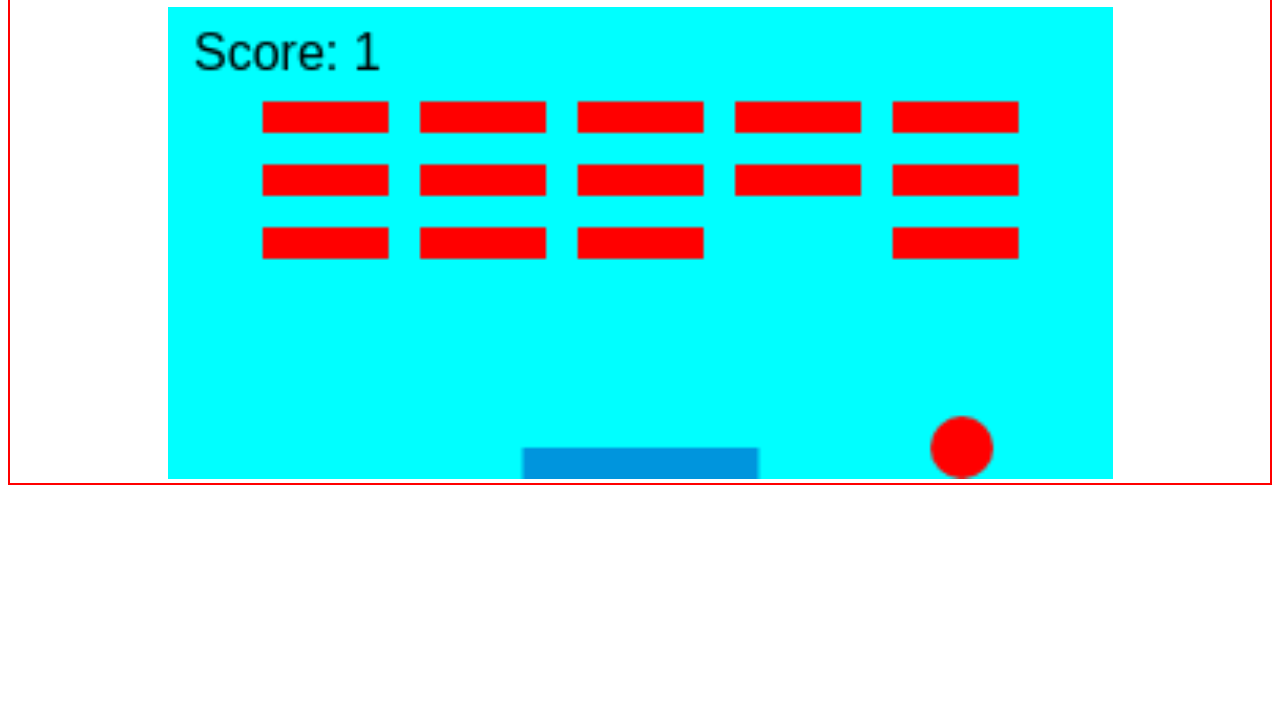
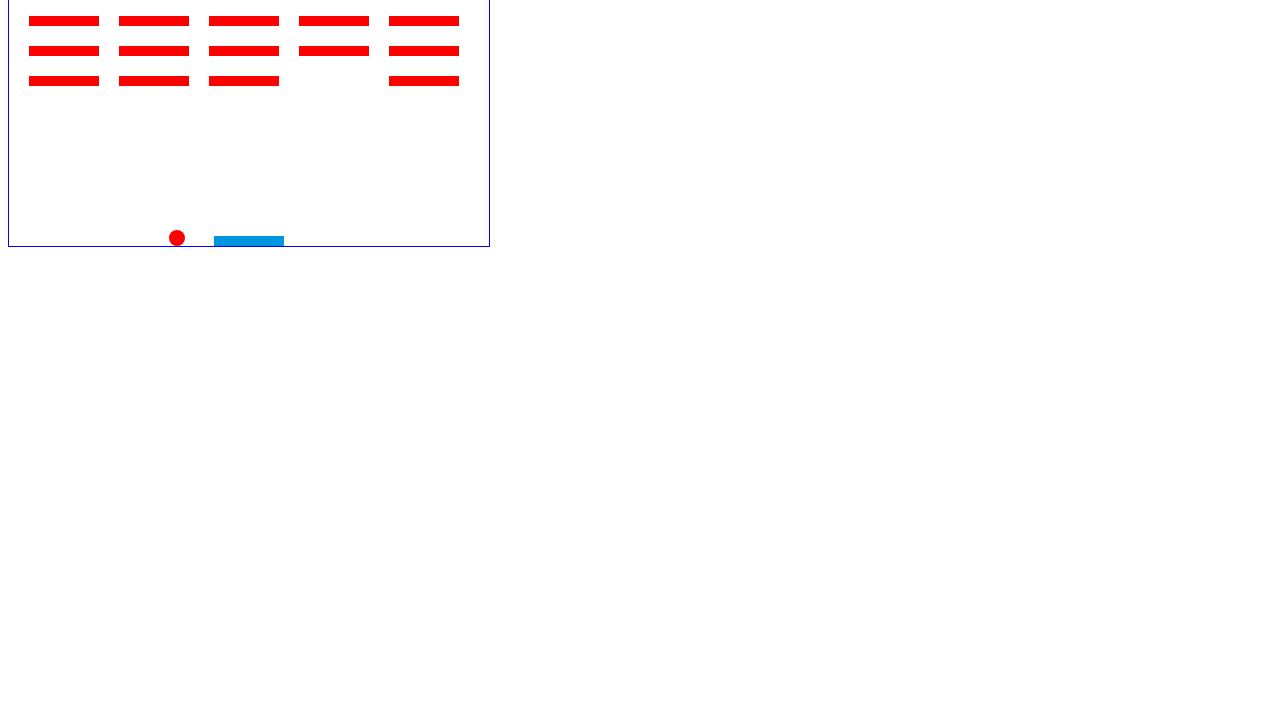
Before and after one commit to CleverOscar/Canvas_Demo, a website: page index.html in a window 1280 px wide. Shown: the part 83-800 px from the top of the page. Drawn offline with Linux system fonts and the light colour scheme.

Commit message:
Complete

```diff
--- a/canvas.js
+++ b/canvas.js
@@ -5,16 +5,18 @@ var ctx = canvas.getContext('2d');
 
 var x = canvas.width/2;
 var y = canvas.height-30;
-var dx = 1;
+
+// speed of the ball
+var dx = 3;
 var dy = -1;
 
 // ball variable
-var ballRadius = 10;
+var ballRadius = 8;
 
 
 // Paddle varibales
 var paddleHeight = 10;
-var paddleWidth = 75;
+var paddleWidth = 70;
 var paddleX = (canvas.width-paddleWidth) / 2;
 
 // Paddle button control Variabels
@@ -23,13 +25,13 @@ var rightPressed = false;
 
 
 // Brick Variables
-var brickRowCount = 3;
+var brickRowCount = 5;
 var brickColumnCount = 5;
-var brickWidth = 40;
+var brickWidth = 70;
 var brickHeight = 10;
-var brickPadding = 10;
+var brickPadding = 20;
 var brickOffsetTop = 30;
-var brickOffsetLeft = 30;
+var brickOffsetLeft = 20;
 
 
 // bricks in a 2 demensional array
@@ -90,6 +92,7 @@ function drawScore(){
 
 document.addEventListener("keydown", keyDownHandler, false)
 document.addEventListener("keyup", keyUpHandler, false)
+document.addEventListener("mousemove", mouseMoveHandler, false)
 
 function keyDownHandler(e){
     if(e.key == "Right" || e.key == "ArrowRight"){
@@ -106,6 +109,14 @@ function keyUpHandler(e){
     }
     else if(e.key == "Left" || e.key == "ArrowLeft") {
         leftPressed = false;
+    }
+}
+
+function mouseMoveHandler(e){
+    var relativeX = e.clientX - canvas.offsetLeft;
+
+    if(relativeX > 0 && relativeX < canvas.width){
+        paddleX = relativeX - paddleWidth/2;
     }
 }
 
--- a/index.html
+++ b/index.html
@@ -7,12 +7,8 @@
     <link rel="stylesheet" type="text/css" href="./styles.css">
     <title>Document</title>
 </head>
-<body class="canvas-container">
-    <h1>
-        Breakout Game
-    </h1>
-    <canvas id="canvas"></canvas>
-
+<body>
+    <canvas id="canvas" width="480" height="320"></canvas>
 </body>
 
 <script src="./canvas.js"></script>
--- a/styles.css
+++ b/styles.css
@@ -1,11 +1,4 @@
-.canvas-container {
-    text-align: center;
-    font-style: italic;
-    border: 2px solid red;;
+canvas {
+    border: 1px solid blue;
+    margin: 0px auto;
 }
-
-#canvas {
-    background-color:aqua;
-    width: 75%;
-    height: 50%;
-}
```
